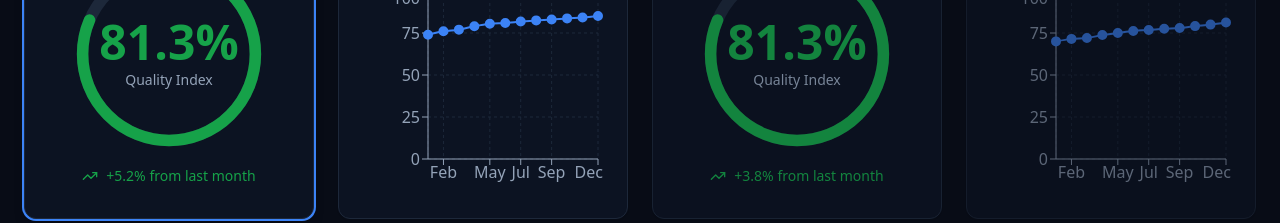
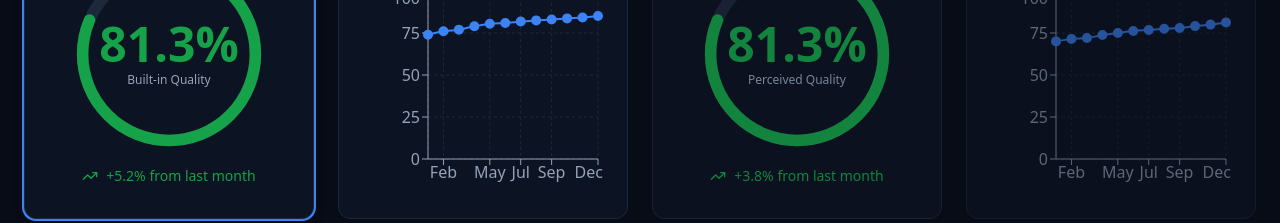
Before and after one commit to sumitbhowmick/qualisight-dashboard, a React (Vite) app: page / in a window 1280 px wide. Shown: the part 268-491 px from the top of the page. Built offline with nearby package versions, Linux system fonts and the light colour scheme; the HTML template or start-up script is replaced by a standard one.

Commit message:
Enhance Component Quality Grid
Co-authored-by: sumitbhowmick <25614243+sumitbhowmick@users.noreply.github.com>

```diff
--- a/src/components/QMIScore.tsx
+++ b/src/components/QMIScore.tsx
@@ -46,7 +46,7 @@ export const QMIScore = ({ score, trend, label = 'Quality Index', className = ''
           <span className={`text-5xl font-bold ${getScoreColor(score)}`}>
             {score.toFixed(1)}%
           </span>
-          <span className="text-sm text-muted-foreground mt-1">Quality Index</span>
+          <span className="text-xs text-muted-foreground mt-1">{label}</span>
         </div>
       </div>
       <div className="flex items-center gap-2 mt-4">
```
